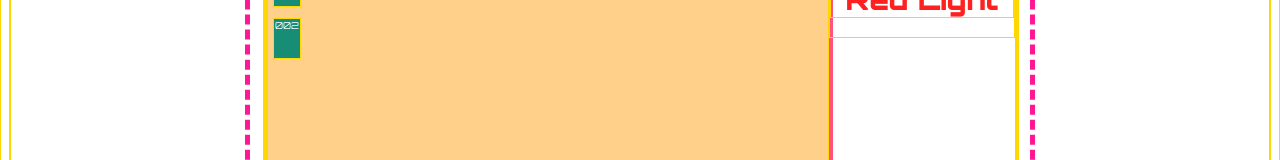
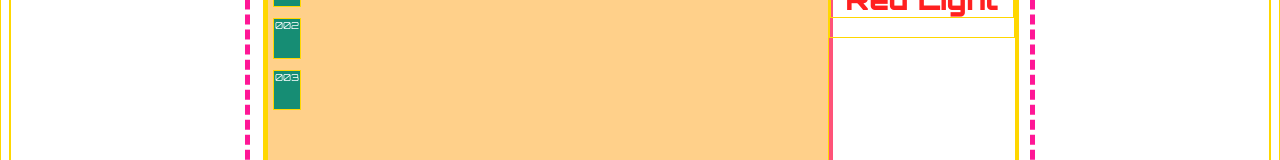
Before and after one commit to anniezoyinlee/GA-Final-SquidGame, a React (Create React App) app: page /game/rlgl in a window 1280 px wide. Shown: the part 352-512 px from the top of the page. Built offline with nearby package versions, Linux system fonts and the light colour scheme.

Commit message:
updated rlgl

```diff
--- a/src/components/Game/RLGL/RLGL.css
+++ b/src/components/Game/RLGL/RLGL.css
@@ -41,6 +41,10 @@
   pointer-events: none;
 }
 
+.nolight {
+  color: white;
+}
+
 .redlight {
   color: rgb(255, 32, 32);
 }
--- a/src/components/Game/RLGL/RLGL.js
+++ b/src/components/Game/RLGL/RLGL.js
@@ -1,26 +1,51 @@
-import React, { useState }  from 'react'
+import React, { useState, useEffect }  from 'react'
 import './RLGL.css';
 
 function RLGL() {
   // const [life, setLife] = useState(456);
-  const [gameOver, setGameOver] = useState(false);
+  const [playerPass, setPlayerPass] = useState(0)
+  const players = document.querySelectorAll('.player')
+
+  console.log(playerPass, players.length)
+  if (playerPass !== players.length) {
+    console.log(playerPass, players.length)
+  }
 
   // players' original location
   const [offsetRight001, setOffsetRight001] = useState(0);
   const [offsetRight002, setOffsetRight002] = useState(0);
+  const [offsetRight003, setOffsetRight003] = useState(0);
+
+  // reference: https://stackoverflow.com/questions/442404/retrieve-the-position-x-y-of-an-html-element
+  function getOffset(el) {
+    const rect = el.getBoundingClientRect();
+    return {
+      left: rect.left + window.scrollX,
+      right: rect.right + window.scrollX,
+    };
+  }
 
   function movePlayerRight001(e) {
-    console.log(getOffset(e.currentTarget).left)
-    setOffsetRight001(offsetRight001 + 20);
-    if (getOffset(e.currentTarget).left > 920) {
+    setOffsetRight001(offsetRight001 + Math.floor(3 + Math.random() * 5));
+    if (getOffset(e.currentTarget).right > 910) {
+      setPlayerPass(playerPass + 1)
       // unclickable after crossing the end line
       e.currentTarget.style.pointerEvents = 'none';
     }
   }
   function movePlayerRight002(e) {
-    console.log(getOffset(e.currentTarget).left)
-    setOffsetRight002(offsetRight002 + Math.floor(20 + Math.random() * 80));
-    if (getOffset(e.currentTarget).left > 900) {
+    setOffsetRight002(offsetRight002 + Math.floor(3 + Math.random() * 5));
+    if (getOffset(e.currentTarget).right > 910) {
+      setPlayerPass(playerPass + 1)
+      // unclickable after crossing the end line
+      e.currentTarget.style.pointerEvents = 'none';
+    }
+  }
+  function movePlayerRight003(e) {
+    setOffsetRight003(offsetRight003 + Math.floor(3 + Math.random() * 5));
+    if (getOffset(e.currentTarget).right > 910) {
+      setPlayerPass(playerPass + 1)
+      console.log(playerPass)
       // unclickable after crossing the end line
       e.currentTarget.style.pointerEvents = 'none';
     }
@@ -31,8 +56,9 @@ function RLGL() {
 
   function changeLight() {
     index = index + 1;
-    if (index == lights.length)
-        index = 0;
+    if (index === lights.length) {
+      index = 0
+    }
 
     let status = document.getElementById('lightSign');
     status.innerText = lights[index];
@@ -46,30 +72,17 @@ function RLGL() {
   };
 
   // Setting interval
-  // let lightInterval = setInterval(function() {
-  //   changeLight()
-  // }, 2000);
-  // }, Math.floor(3000 + Math.random() * 5000));
+  let lightInterval = setInterval(function() {
+    changeLight()
+  }, Math.floor(2000 + Math.random() * 5000));
 
-  // reference: https://stackoverflow.com/questions/442404/retrieve-the-position-x-y-of-an-html-element
-  function getOffset(el) {
-    const rect = el.getBoundingClientRect();
-    return {
-      left: rect.left + window.scrollX,
-    };
-  }
-
-
-  if (!gameOver) {
-
-  }
-
-  if (gameOver) {
-    let status = document.getElementById('lightSign');
-    // remove red light/green light sign
-    status.innerText = ''
+  if (playerPass === players.length) {
+    console.log('gameOver')
+    // let status = document.getElementById('lightSign');
+    // // remove red light/green light sign
+    // status.innerText = ''
     //Clearing interval
-    // clearInterval(lightInterval);
+    clearInterval(lightInterval);
   }
 
   return (
@@ -78,10 +91,13 @@ function RLGL() {
         <div className='ground'>
           <div id='player1' className='player'
             onClick={(e) => movePlayerRight001(e)}
-            style={{transform: `translateX(${offsetRight001}px)`}}>001</div>
+            style={{transform: `translateX(${offsetRight001}vw)`}}>001</div>
           <div id='player2' className='player'
             onClick={(e) => movePlayerRight002(e)}
-            style={{transform: `translateX(${offsetRight002}px)`}}>002</div>
+            style={{transform: `translateX(${offsetRight002}vw)`}}>002</div>
+          <div id='player3' className='player'
+            onClick={(e) => movePlayerRight003(e)}
+            style={{transform: `translateX(${offsetRight003}vw)`}}>003</div>
         </div>
       </div>
       <div className='playWindow-right'>
--- a/src/components/Game/Timer/Timer.js
+++ b/src/components/Game/Timer/Timer.js
@@ -9,7 +9,7 @@ const Timer = ({min, sec}) => {
   const [ seconds, setSeconds ] =  useState(initialSeconds);
 
   useEffect(()=>{
-  let myInterval = setInterval(() => {
+    let myInterval = setInterval(() => {
       if (seconds > 0) {
         setSeconds(seconds - 1);
       }
```
